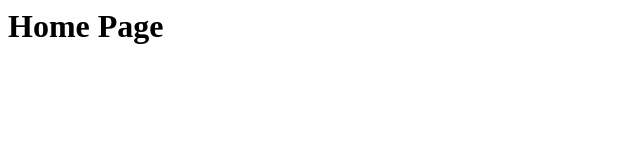
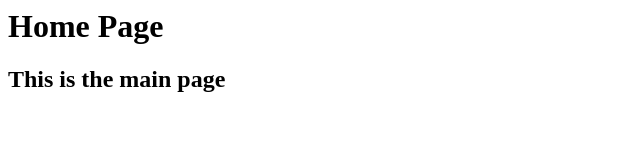
Before and after one commit to ataatallah/test-github, a plain HTML site: page index.html in a window 1280 px wide. Shown: the whole page, without its empty margins (0-640 px from the left). Drawn offline with Linux system fonts and the light colour scheme.

Commit message:
Edit index.html

```diff
--- a/index.html
+++ b/index.html
@@ -1 +1,2 @@
 <h1>Home Page</h1>
+<h2>This is the main page</h2>
```
